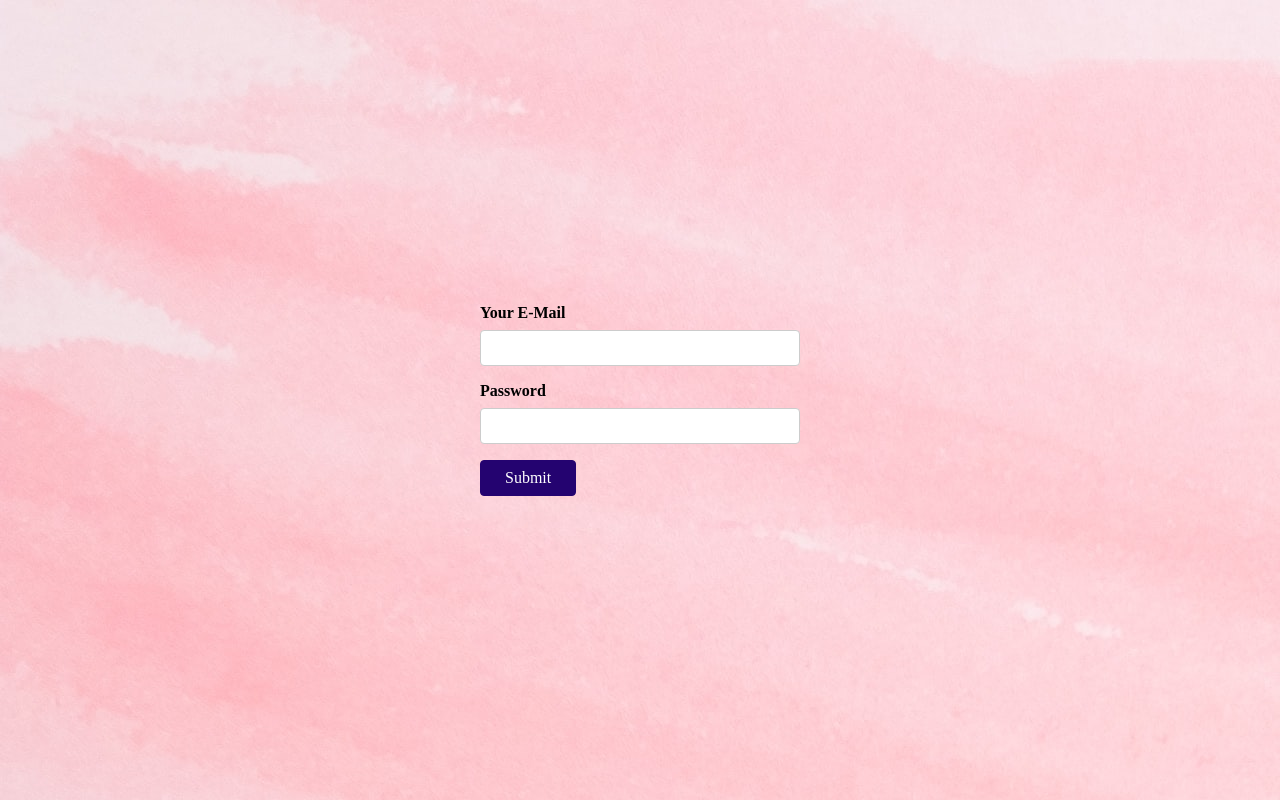
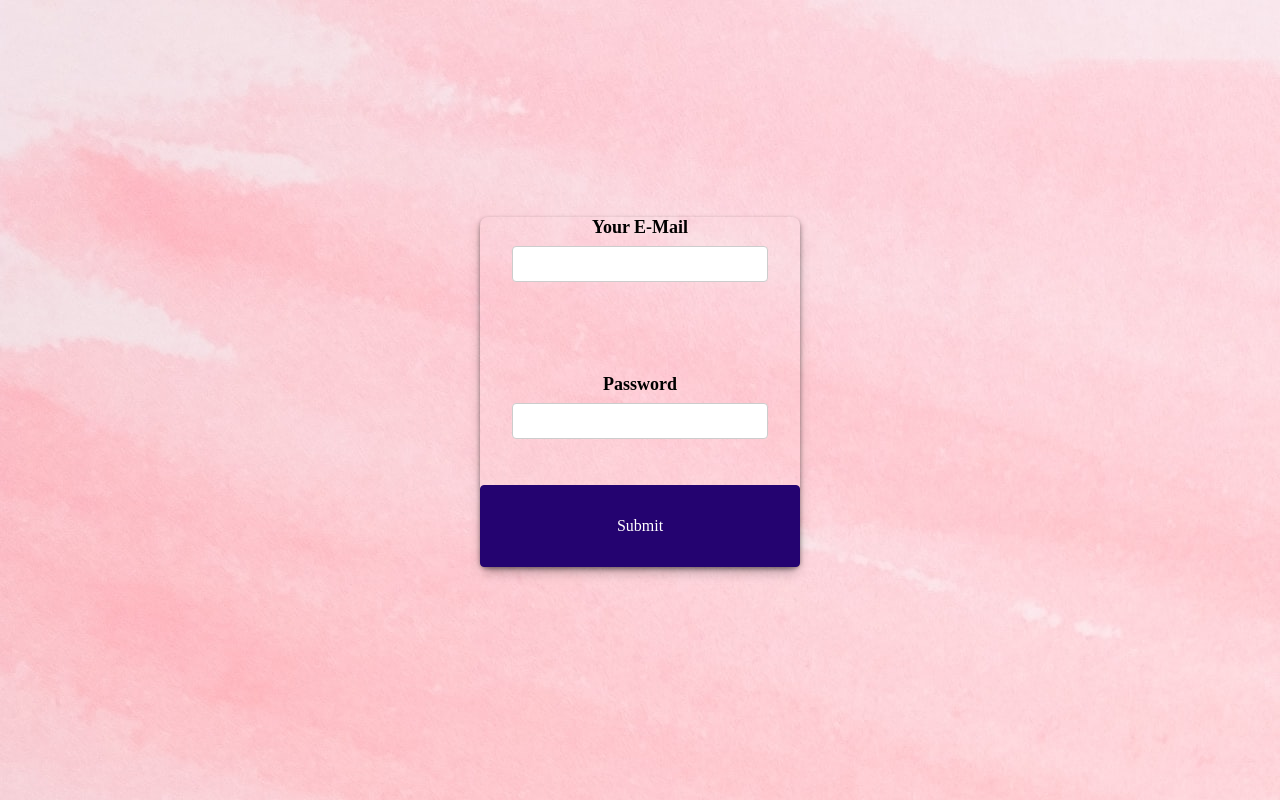
Before and after one commit to Ace1313/ecommercTS, a React (Create React App) app: page /home in a window 1280 px wide. Built offline with nearby package versions, Linux system fonts and the light colour scheme.

Commit message:
login validation styling

```diff
--- a/package.json
+++ b/package.json
@@ -13,6 +13,7 @@
     "@types/styled-components": "^5.1.21",
     "react": "^17.0.2",
     "react-dom": "^17.0.2",
+    "react-icons": "^4.3.1",
     "react-router-dom": "^6.2.1",
     "react-scripts": "5.0.0",
     "styled-components": "^5.3.3",
--- a/src/components/Navbar.tsx
+++ b/src/components/Navbar.tsx
@@ -1,13 +1,15 @@
 import { Link } from 'react-router-dom';
 import styled from 'styled-components';
+import { BsCart2 } from 'react-icons/bs';
 
 function Navbar() {
    return (
       <Wrapper>
          <ul>
             <Link className="links" to="/cart">
-               Cart
+               <BsCart2 />
             </Link>
+
             <Link className="links" to="/products">
                Products
             </Link>
@@ -19,17 +21,18 @@ function Navbar() {
 const Wrapper = styled.div`
    padding: 1rem 2rem 1rem 2rem;
    margin-top: 1rem;
+   display: flex;
+   justify-content: space-around;
 
    .links {
       text-decoration: none;
-      text-style: none;
       padding: 1rem;
       font-size: 23px;
-      color: white;
+      color: black;
    }
 
    .links:hover {
-      color: #dda711;
+      color: #11dd7e;
       border-bottom: 2px solid purple;
       transition: ease-in 1s;
    }
--- a/src/interface/ecomerce.interface.ts
+++ b/src/interface/ecomerce.interface.ts
@@ -13,4 +13,5 @@ export interface CartItem extends ProductItem {
 export interface UserInformation {
    email: string;
    password: string;
+   adress: string;
 }
--- a/src/pages/Loggin.tsx
+++ b/src/pages/Loggin.tsx
@@ -8,97 +8,56 @@ function Loggin() {
    const { dispatch } = useContext(AppContext);
    let navigate = useNavigate();
 
+   const [enteredEmail, setEnteredEmail] = useState('');
    const [enteredPassword, setEnteredPassword] = useState('');
-   const [enteredPasswordTouched, setEnteredPasswordTouched] = useState(false);
+   const [emailTouched, setEmailTouched] = useState(false);
+   const [isValid, setIsValid] = useState(false);
 
-   const [enteredEmail, setEnteredEmail] = useState('');
-   const [enteredEmailTouched, setEnteredEmailTouched] = useState(false);
-
-   const enteredPasswordIsValid = enteredPassword.trim() !== '';
-   const nameInputIsInvalid = !enteredPasswordIsValid && enteredPasswordTouched;
-
-   const enteredEmailIsValid = enteredEmail.includes('@');
-   const enteredEmailIsInvalid = !enteredEmailIsValid && enteredEmailTouched;
-
-   const nameInputChangeHandler = (event: any) => {
-      setEnteredPassword(event.target.value);
-   };
-
-   const emailInputChangeHandler = (event: any) => {
-      setEnteredEmail(event.target.value);
-   };
-
-   const nameInputBlurHandler = () => {
-      setEnteredPasswordTouched(true);
-   };
-
-   const emailInputBlurHandler = () => {
-      setEnteredEmailTouched(true);
-   };
+   const valid =
+      mockInfo[0].email === enteredEmail && mockInfo[0].password === enteredPassword;
 
    const formSubmissionHandler = (event: any) => {
       event.preventDefault();
 
-      setEnteredPasswordTouched(true);
+      if (valid) {
+         navigate('/products');
+      }
 
-      if (
-         enteredEmail === mockInfo[0].email &&
-         enteredPassword === mockInfo[0].password
-      ) {
-         dispatch({ type: 'SET_LOGGED_IN' });
-         navigate('/products');
-
-         setEnteredPassword('');
-         setEnteredPasswordTouched(false);
-
-         setEnteredEmail('');
-         setEnteredEmailTouched(false);
-      } else {
-         setEnteredEmailTouched(true);
-         setEnteredPasswordTouched(true);
-      }
+      setIsValid(true);
    };
 
-   const nameInputClasses = nameInputIsInvalid
-      ? 'form-control invalid'
-      : 'form-control';
-
-   const emailInputClasses = enteredEmailIsInvalid
-      ? 'form-control invalid'
-      : 'form-control';
+   console.log(emailTouched);
 
    return (
       <LogginWrapper>
-         <form>
-            <div className={emailInputClasses}>
+         <form className="form-control" onSubmit={formSubmissionHandler}>
+            <div>
                <label htmlFor="email">Your E-Mail</label>
                <input
+                  required={true}
+                  onChange={(e) => setEnteredEmail(e.target.value)}
                   type="email"
                   id="email"
-                  onChange={emailInputChangeHandler}
-                  onBlur={emailInputBlurHandler}
                   value={enteredEmail}
+                  onBlur={() => setEmailTouched(true)}
                />
-               {enteredEmailIsInvalid && (
-                  <p className="error-text">Please enter a valid email.</p>
-               )}
             </div>
             <div className="form-actions"></div>
-            <div className={nameInputClasses}>
+            <div>
                <label htmlFor="name">Password</label>
                <input
+                  required={true}
+                  onChange={(e) => setEnteredPassword(e.target.value)}
                   type="password"
-                  id="name"
-                  onChange={nameInputChangeHandler}
-                  onBlur={nameInputBlurHandler}
+                  id="password"
                   value={enteredPassword}
                />
-               {nameInputIsInvalid && (
-                  <p className="error-text">Please enter password.</p>
-               )}
             </div>
-            <button onClick={formSubmissionHandler}>Submit</button>
+            <button>Submit</button>
          </form>
+         {isValid && (
+            <h3 className="error">Please enter correct Email or password</h3>
+         )}
       </LogginWrapper>
    );
 }
@@ -110,16 +69,8 @@ const LogginWrapper = styled.div`
    align-items: center;
    flex-direction: column;
 
-   .login_form {
-      height: 250px;
-      box-shadow: rgba(50, 50, 93, 0.25) 0px 30px 60px -12px,
-         rgba(0, 0, 0, 0.3) 0px 18px 36px -18px;
-      display: grid;
-      grid-template-rows: 50px 50px 50px;
-      gap: 3rem;
-      width: 250px;
-      padding: 1rem;
-      background-color: purple;
+   .error {
+      color: #b40e0e;
    }
 
    .form-control {
@@ -136,31 +87,35 @@ const LogginWrapper = styled.div`
       margin-bottom: 0.5rem;
    }
 
-   .form-control input,
-   .form-control select {
+   .form-control {
+      box-shadow: rgba(0, 0, 0, 0.4) 0px 2px 4px,
+         rgba(0, 0, 0, 0.3) 0px 7px 13px -3px, rgba(0, 0, 0, 0.2) 0px -3px 0px inset;
+      height: 350px;
+      justify-content: center;
+      display: grid;
+      border-radius: 8px;
+   }
+
+   label {
+      text-align: center;
+      font-size: 18px;
+   }
+
+   input {
       font: inherit;
       padding: 0.5rem;
       border-radius: 4px;
       border: 1px solid #ccc;
       width: 20rem;
-      max-width: 100%;
+      max-width: 80%;
+      margin: auto;
+      text-align: center;
    }
 
-   .form-control input:focus {
+   input:focus {
       outline: none;
       border-color: #240370;
       background-color: #e0d4fd;
-   }
-
-   .control-group {
-      display: flex;
-      column-gap: 1rem;
-      flex-wrap: wrap;
-   }
-
-   .control-group .form-control {
-      min-width: 15rem;
-      flex: 1;
    }
 
    button {
@@ -179,26 +134,8 @@ const LogginWrapper = styled.div`
       border-color: #33059e;
    }
 
-   .form-actions {
-      text-align: right;
-   }
-
    .form-actions button {
       margin-left: 1rem;
    }
-
-   .invalid input {
-      border: 1px solid #b40e0e;
-      background-color: #fddddd;
-   }
-
-   .invalid input:focus {
-      border-color: #ff8800;
-      background-color: #fbe8d2;
-   }
-
-   .error-text {
-      color: #b40e0e;
-   }
 `;
 export default Loggin;
--- a/src/userInformation.ts
+++ b/src/userInformation.ts
@@ -4,5 +4,6 @@ export const mockInfo: UserInformation[] = [
    {
       email: 'rob@hotmail.com',
       password: 'pwd123',
+      adress: 'Lilla skuttgatan 12',
    },
 ];
```
Also changed, not shown: 1 other file (tests, documents, lock files or other folders).
